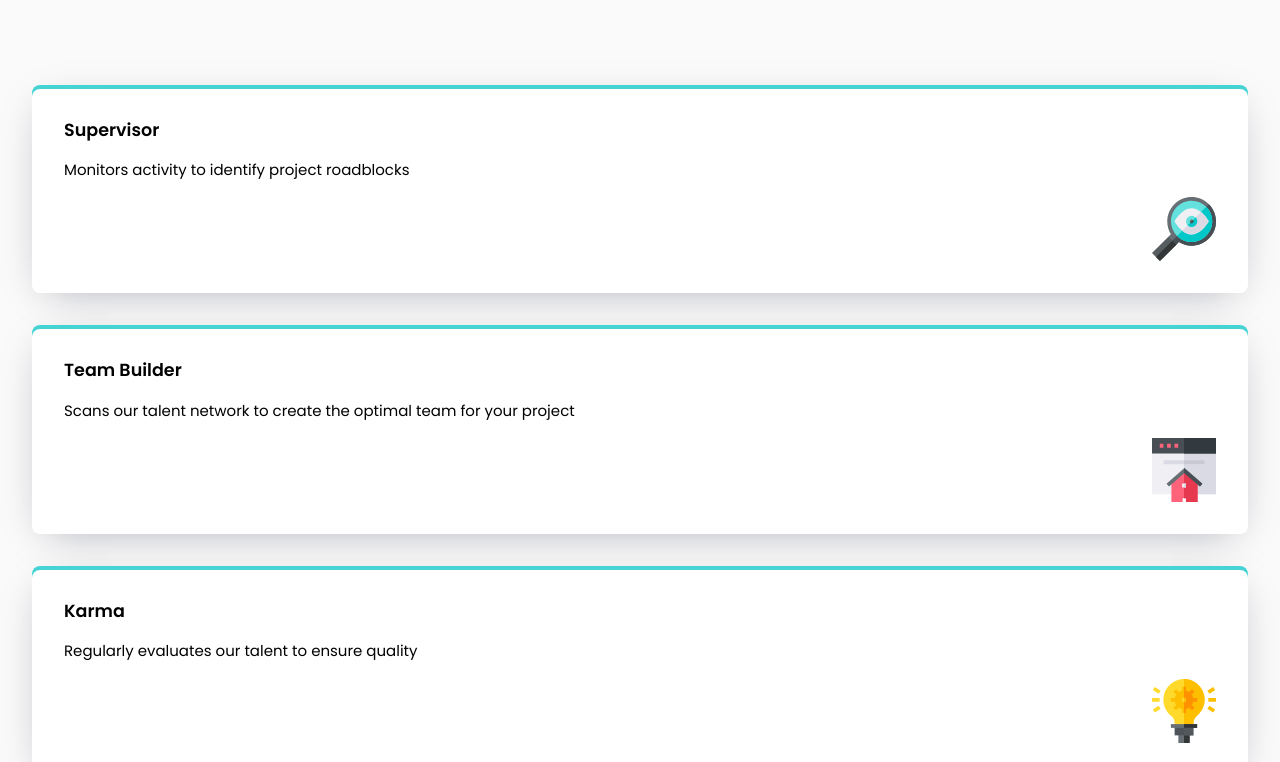
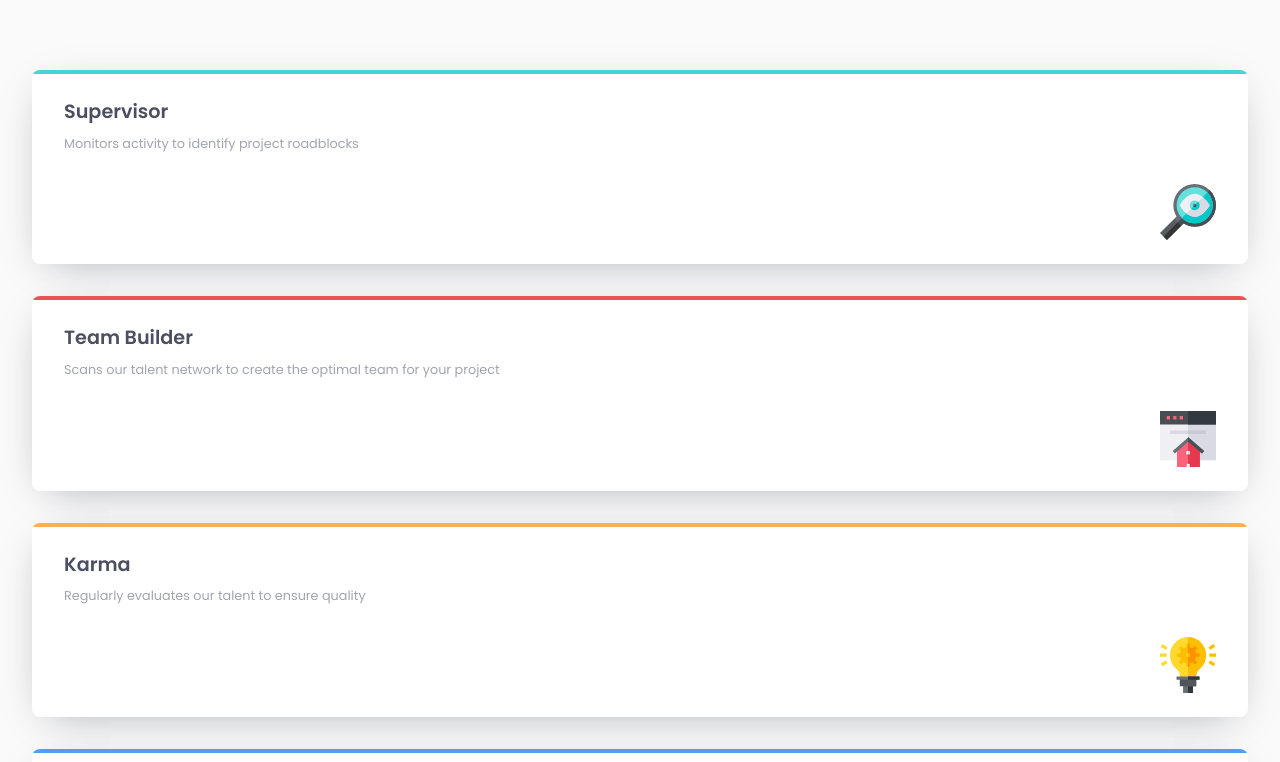
Before and after one commit to JustANipple/four-card-feature-section, a plain HTML site: page index.html in a window 1280 px wide. Shown: the part 202-964 px from the top of the page. Drawn offline with Linux system fonts and the light colour scheme.

Commit message:
modified:   index.html 	modified:   style.css

```diff
--- a/index.html
+++ b/index.html
@@ -27,12 +27,18 @@
     </div>
 
     <div class="tool one">
+      <div class="topBorder"></div>
+      <div class="toolBox">
         <h3 class="toolType">Supervisor</h3>
         <p class="toolDescription">Monitors activity to identify project roadblocks</p>
         <img src="images/icon-supervisor.svg" alt="" aria-hidden="true" class="toolImg">
       </div>
 
+    </div>
+
     <div class="tool two">
+      <div class="topBorder"></div>
+      <div class="toolBox">
         <h3 class="toolType">Team Builder</h3>
         <p class="toolDescription">
           Scans our talent network to create the optimal team for your project
@@ -40,7 +46,11 @@
         <img src="images/icon-team-builder.svg" alt="" aria-hidden="true" class="toolImg">
       </div>
 
+    </div>
+
     <div class="tool three">
+      <div class="topBorder"></div>
+      <div class="toolBox">
         <h3 class="toolType">Karma</h3>
         <p class="toolDescription">
           Regularly evaluates our talent to ensure quality
@@ -48,7 +58,11 @@
         <img src="images/icon-karma.svg" alt="" aria-hidden="true" class="toolImg">
       </div>
 
+    </div>
+
     <div class="tool four">
+      <div class="topBorder"></div>
+      <div class="toolBox">
         <h3 class="toolType">Calculator</h3>
         <p class="toolDescription">
           Uses data from past projects to provide better delivery estimates
@@ -56,6 +70,8 @@
         <img src="images/icon-calculator.svg" alt="" aria-hidden="true" class="toolImg">
       </div>
 
+    </div>
+
   </main>
 
 </body>
--- a/style.css
+++ b/style.css
@@ -52,6 +52,7 @@ body {
     font-size: var(--body-fs);
     font-family: var(--main-ff);
     background-color: var(--neutral-very-light-gray);
+    min-height: 1300px;
 }
 
 .container {
@@ -59,7 +60,7 @@ body {
 }
 
 .header {
-    margin: 5.5rem 0;
+    margin: 5.2rem 0;
 }
 
 .title {
@@ -74,21 +75,51 @@ body {
 
 .description {
     color: var(--neutral-grayish-blue-clr);
-    margin: 1rem 0;
+    margin: 0.5rem 0;
+    line-height: 1.6rem;
 }
 
 .tool {
     background-color: white ;
     margin: 2rem 0;
-    box-shadow: 0px 10px 40px -15px var(--neutral-grayish-blue-clr), inset 0px 4px var(--primary-cyan-clr);
-    padding: 2rem;
+    box-shadow: 0px 10px 40px -15px var(--neutral-grayish-blue-clr);
     border-radius: 0.5rem;
+    overflow: hidden;
+}
+
+.one .topBorder {
+  border: 2px solid var(--primary-cyan-clr);
+}
+
+.two .topBorder {
+  border: 2px solid var(--primary-red-clr);
+}
+
+.three .topBorder {
+  border: 2px solid var(--primary-orange-clr);
+}
+
+.four .topBorder {
+  border: 2px solid var(--primary-blue-clr);
+}
+
+.toolBox {
+  padding: 1.5rem 2rem;
+  color: var(--neutral-very-dark-blue-clr);
+}
+
+.toolType {
+  font-size: 1.2rem;
 }
 
 .toolDescription {
-    padding: 1rem 0;
+    font-size: 0.8rem;
+    color: var(--neutral-grayish-blue-clr);
+    margin: 0.3rem 0 1.8rem 0;
+    line-height: 1.5rem;
 }
 
 .toolImg {
     margin-left: auto;
+    width: 3.5rem;
 }
```
Lines whose indentation alone changed are shown as unchanged.
